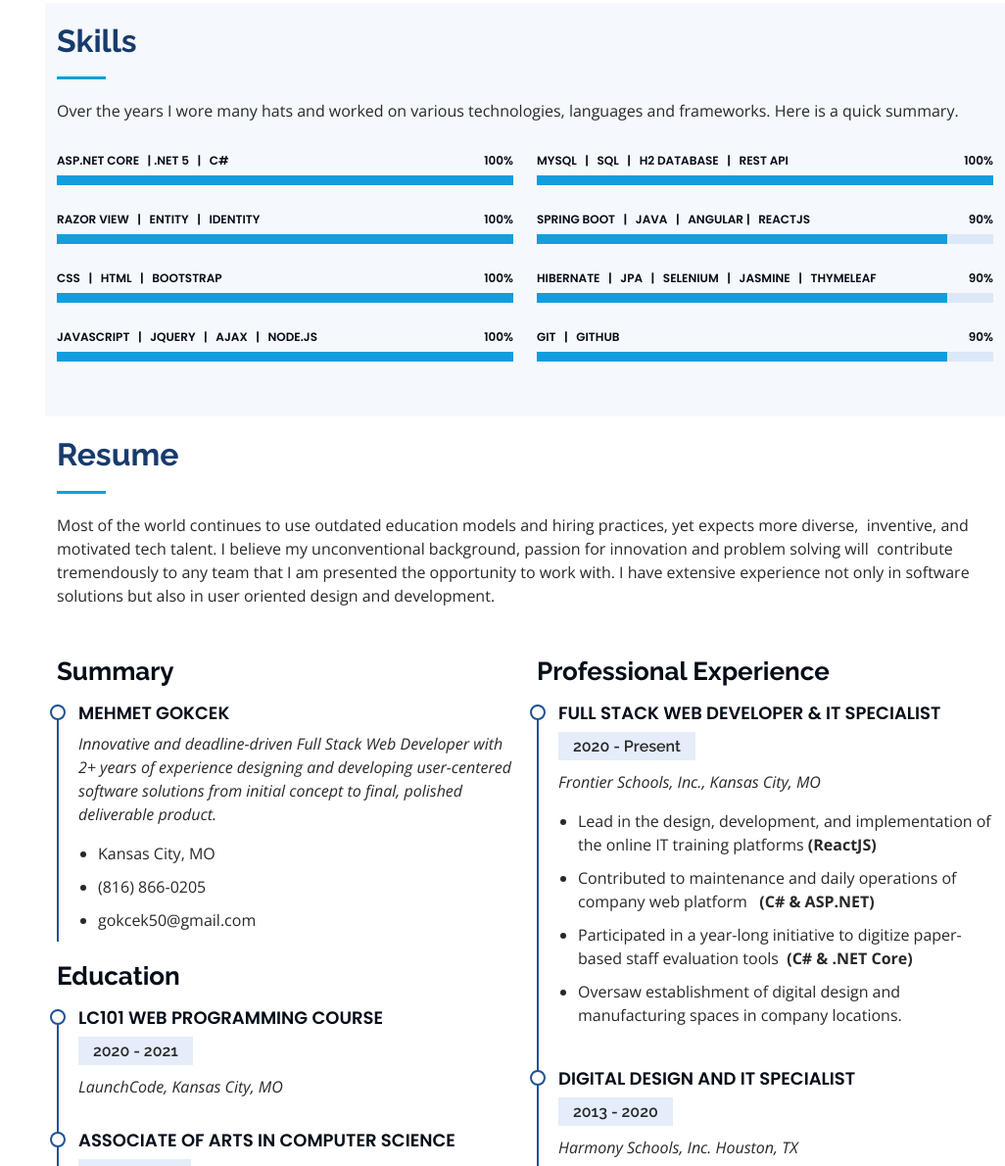
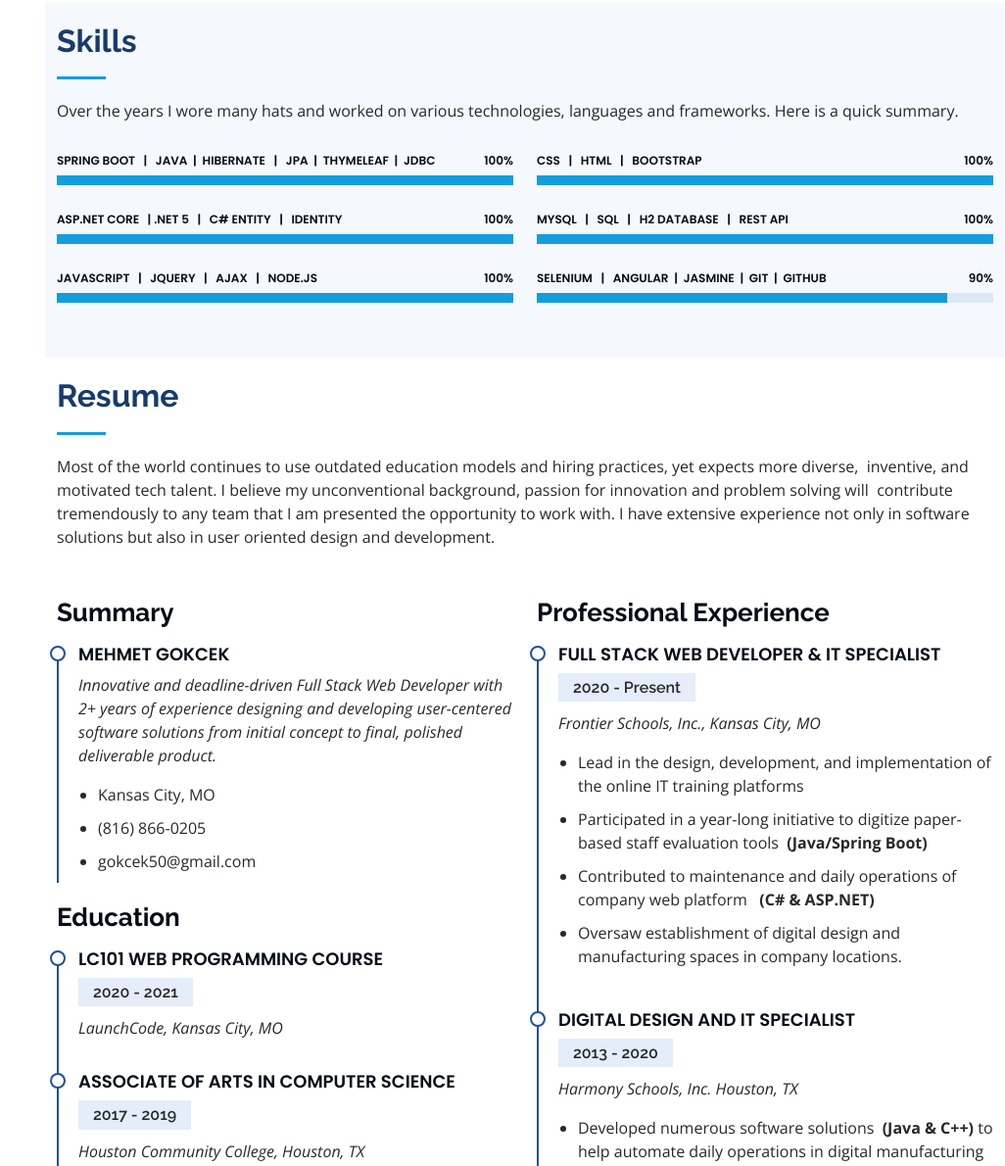
Before and after one commit to Mehmet-Emin-Gokcek/iPortfolio, a plain HTML site: page index.html in a window 1280 px wide. Shown: the part 1306-2496 px from the top of the page at 98% size, without its empty margins (254-1280 px from the left). Drawn offline with nearby package versions, Linux system fonts and the light colour scheme.

Commit message:
update progress bars

```diff
--- a/index.html
+++ b/index.html
@@ -223,8 +223,9 @@
             <div class="col-lg-6" data-aos="fade-up">
               <div class="progress zoom">
                 <span class="skill"
-                  >ASP.NET Core &nbsp; |&nbsp;.Net 5 &nbsp; | &nbsp; C#
-                  <i class="val">100%</i></span
+                  >Spring Boot &nbsp; | &nbsp; Java &nbsp;|&nbsp; Hibernate
+                  &nbsp; | &nbsp; JPA &nbsp;|&nbsp; Thymeleaf &nbsp;|&nbsp;
+                  JDBC<i class="val">100%</i></span
                 >
                 <div class="progress-bar-wrap">
                   <div
@@ -239,28 +240,8 @@
 
               <div class="progress zoom">
                 <span class="skill"
-                  >Razor View &nbsp; | &nbsp; Entity &nbsp; | &nbsp; Identity<i
-                    class="val"
-                    >100%</i
-                  ></span
-                >
-                <div class="progress-bar-wrap">
-                  <div
-                    class="progress-bar"
-                    role="progressbar"
-                    aria-valuenow="100"
-                    aria-valuemin="0"
-                    aria-valuemax="100"
-                  ></div>
-                </div>
-              </div>
-
-              <div class="progress zoom">
-                <span class="skill"
-                  >CSS &nbsp; | &nbsp; HTML &nbsp; | &nbsp; Bootstrap<i
-                    class="val"
-                    >100%</i
-                  ></span
+                  >ASP.NET Core &nbsp; |&nbsp;.Net 5 &nbsp; | &nbsp; C# Entity
+                  &nbsp; | &nbsp; Identity <i class="val">100%</i></span
                 >
                 <div class="progress-bar-wrap">
                   <div
@@ -293,6 +274,24 @@
             <div class="col-lg-6" data-aos="fade-up" data-aos-delay="100">
               <div class="progress zoom">
                 <span class="skill"
+                  >CSS &nbsp; | &nbsp; HTML &nbsp; | &nbsp; Bootstrap<i
+                    class="val"
+                    >100%</i
+                  ></span
+                >
+                <div class="progress-bar-wrap">
+                  <div
+                    class="progress-bar"
+                    role="progressbar"
+                    aria-valuenow="100"
+                    aria-valuemin="0"
+                    aria-valuemax="100"
+                  ></div>
+                </div>
+              </div>
+
+              <div class="progress zoom">
+                <span class="skill"
                   >MYSQL &nbsp; | &nbsp; SQL &nbsp; | &nbsp; H2 Database &nbsp;
                   | &nbsp; REST API <i class="val">100%</i></span
                 >
@@ -308,42 +307,11 @@
               </div>
 
               <div class="progress zoom">
-                <span class="skill"
-                  >Spring Boot &nbsp; | &nbsp; Java &nbsp; | &nbsp; Angular |
-                  &nbsp; ReactJS<i class="val">90%</i></span
-                >
-                <div class="progress-bar-wrap">
-                  <div
-                    class="progress-bar"
-                    role="progressbar"
-                    aria-valuenow="90"
-                    aria-valuemin="0"
-                    aria-valuemax="100"
-                  ></div>
-                </div>
-              </div>
-
-              <div class="progress zoom">
-                <span class="skill"
-                  >Hibernate &nbsp; | &nbsp; JPA &nbsp; | &nbsp; Selenium &nbsp;
-                  | &nbsp; Jasmine &nbsp; | &nbsp; Thymeleaf<i class="val"
+                <span class="skill">
+                  Selenium &nbsp; | &nbsp; Angular &nbsp;|&nbsp; Jasmine
+                  &nbsp;|&nbsp; Git &nbsp;|&nbsp; Github<i class="val"
                     >90%</i
                   ></span
-                >
-                <div class="progress-bar-wrap">
-                  <div
-                    class="progress-bar"
-                    role="progressbar"
-                    aria-valuenow="90"
-                    aria-valuemin="0"
-                    aria-valuemax="100"
-                  ></div>
-                </div>
-              </div>
-
-              <div class="progress zoom">
-                <span class="skill"
-                  >Git &nbsp; | &nbsp; Github <i class="val">90%</i></span
                 >
                 <div class="progress-bar-wrap">
                   <div
@@ -435,17 +403,17 @@
                 <ul>
                   <li>
                     Lead in the design, development, and implementation of the
-                    online IT training platforms <b>(ReactJS)</b>
+                    online IT training platforms
+                  </li>
+                  <li>
+                    Participated in a year-long initiative to digitize
+                    paper-based staff evaluation tools &nbsp;<b
+                      >(Java/Spring Boot)</b
+                    >
                   </li>
                   <li>
                     Contributed to maintenance and daily operations of company
                     web platform &nbsp; <b>(C# & ASP.NET)</b>
-                  </li>
-                  <li>
-                    Participated in a year-long initiative to digitize
-                    paper-based staff evaluation tools &nbsp;<b
-                      >(C# & .NET Core)</b
-                    >
                   </li>
                   <li>
                     Oversaw establishment of digital design and manufacturing
@@ -460,7 +428,7 @@
                 <ul>
                   <li>
                     Developed numerous software solutions &nbsp;<b
-                      >(Java & Spring)</b
+                      >(Java & C++)</b
                     >
                     to help automate daily operations in digital manufacturing
                     spaces of the company throughout the state of Texas.
@@ -468,7 +436,7 @@
                   <li>
                     Single-handedly developed and deployed company department
                     website, which later on included weekly maintenance of the
-                    website as well <b>(Angular)</b>
+                    website as well
                   </li>
                   <li>
                     Recommended and consulted with clients and partners on the
```
